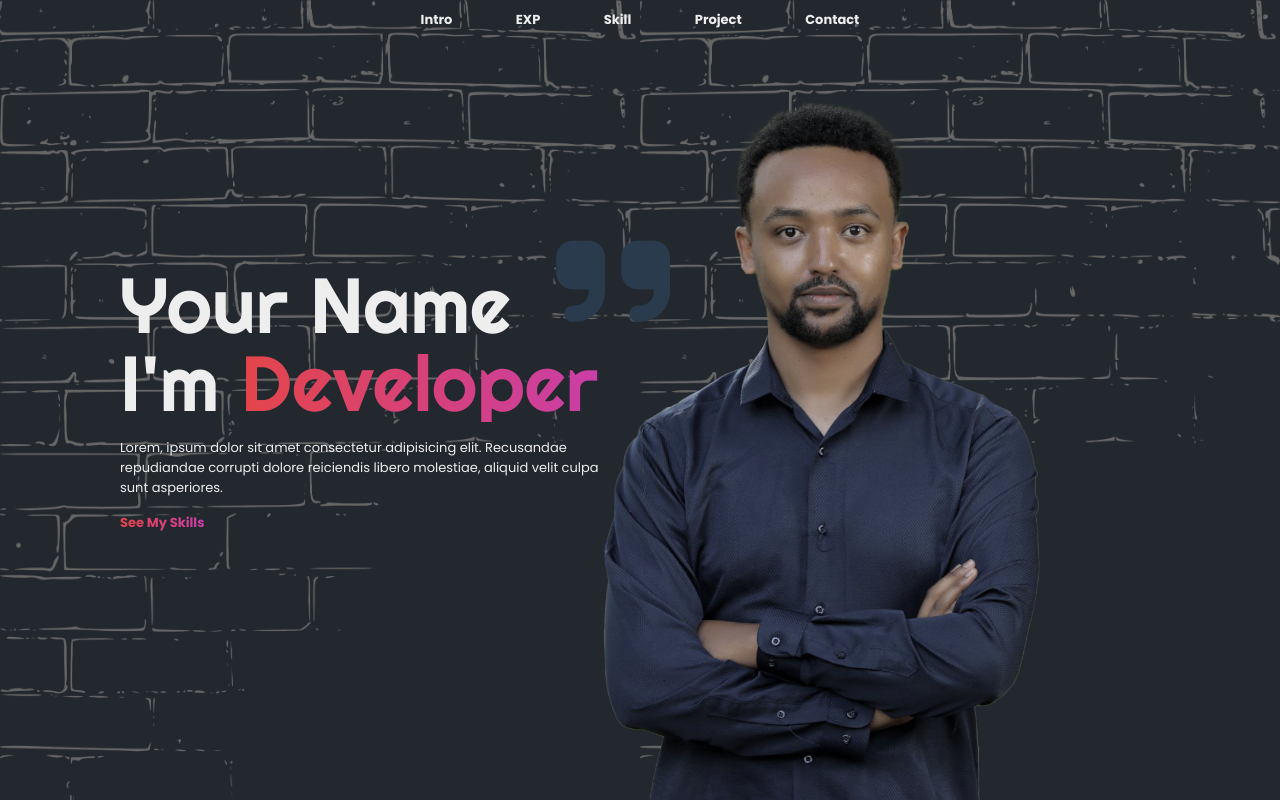
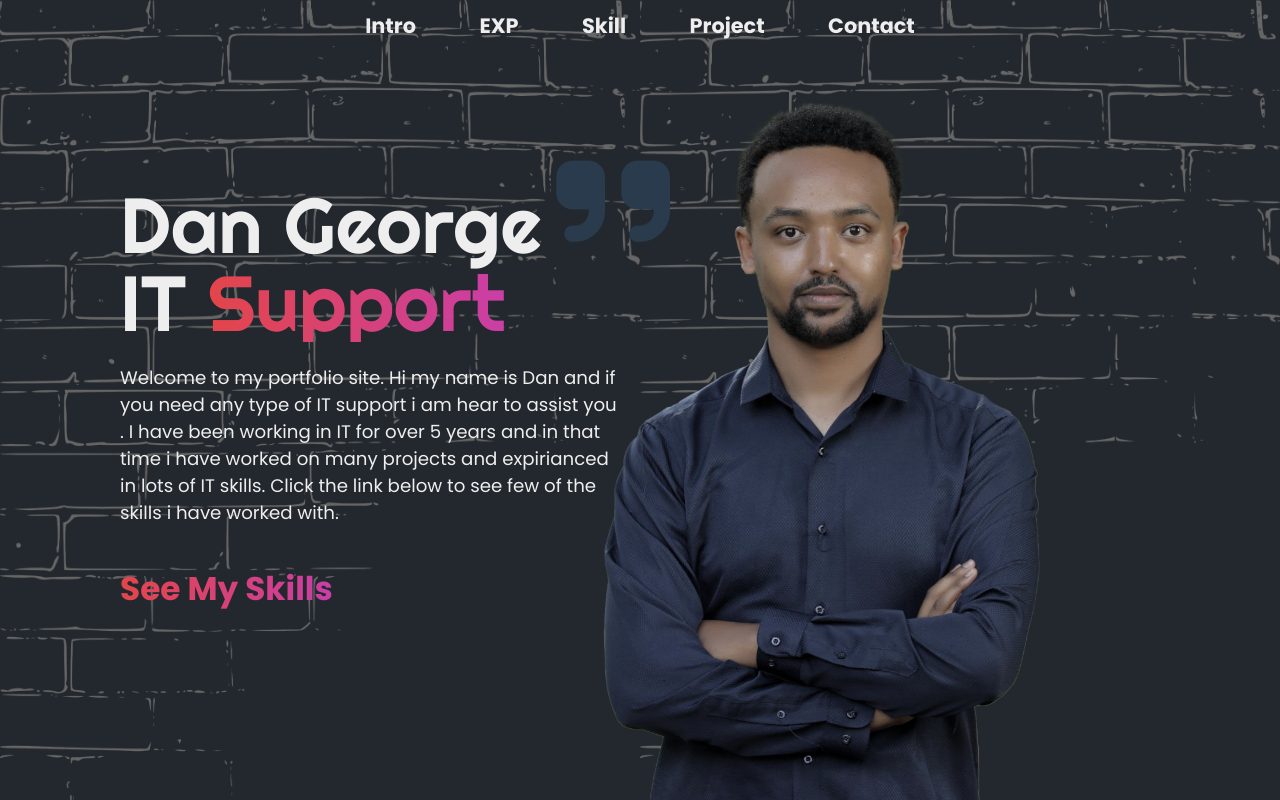
Before and after one commit to Dangiorge/ItSupport, a plain HTML site: page index.html in a window 1280 px wide. Drawn offline with Linux system fonts and the light colour scheme.

Commit message:
Second Portfolio commit

```diff
--- a/css/style.css
+++ b/css/style.css
@@ -26,7 +26,7 @@ header {
 
 header nav a {
   color: #eee;
-  font-size: small;
+  font-size: 1.6em;
   margin: 0 30px;
 }
 .tab {
@@ -86,10 +86,12 @@ header nav a {
 
 #intro .content .des {
   margin-top: 1.2em;
+  font-size: 1.4em;
 }
 
 #intro .content a {
   margin-top: 1.2em;
+  font-size: 1.8em;
 }
 #intro .content i {
   font-size: 10em;
--- a/index.html
+++ b/index.html
@@ -33,14 +33,14 @@
           <img src="img/Photo1.png" alt="" />
         </div>
         <div class="content">
-          <div class="name">Your Name</div>
-          <div class="job">
-            I'm <span class="text-gradient">Developer</span>
-          </div>
+          <div class="name">Dan George</div>
+          <div class="job">IT <span class="text-gradient">Support</span></div>
           <div class="des">
-            Lorem, ipsum dolor sit amet consectetur adipisicing elit. Recusandae
-            repudiandae corrupti dolore reiciendis libero molestiae, aliquid
-            velit culpa sunt asperiores.
+            Welcome to my portfolio site. Hi my name is Dan and if you need any
+            type of IT support i am hear to assist you . I have been working in
+            IT for over 5 years and in that time i have worked on many projects
+            and expirianced in lots of IT skills. Click the link below to see
+            few of the skills i have worked with.
             <br />
             <a data-tab="skill" class="text-gradient">See My Skills</a>
           </div>
```
